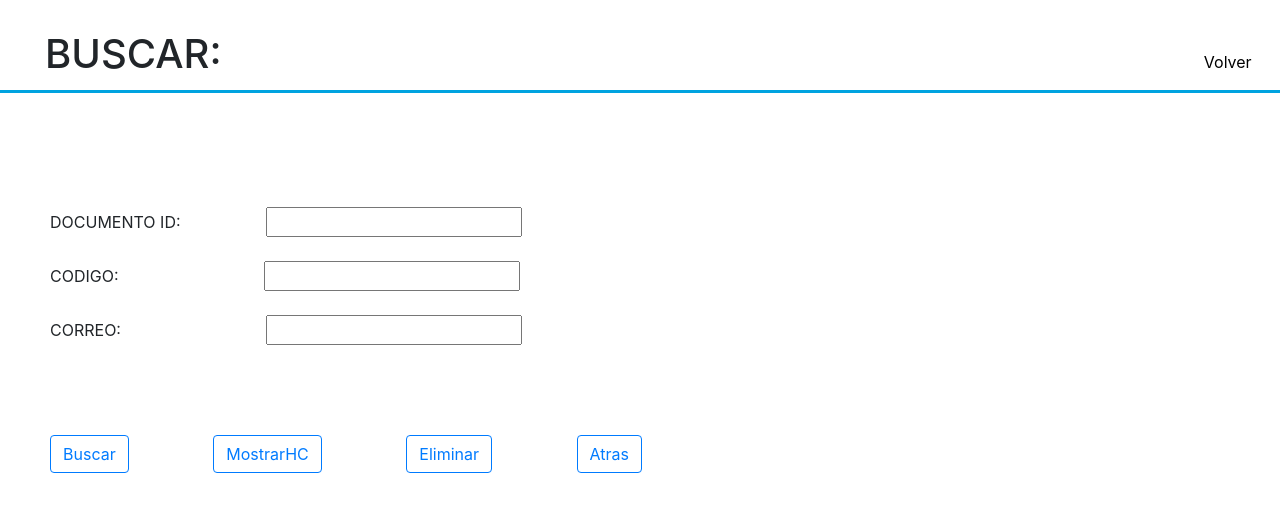
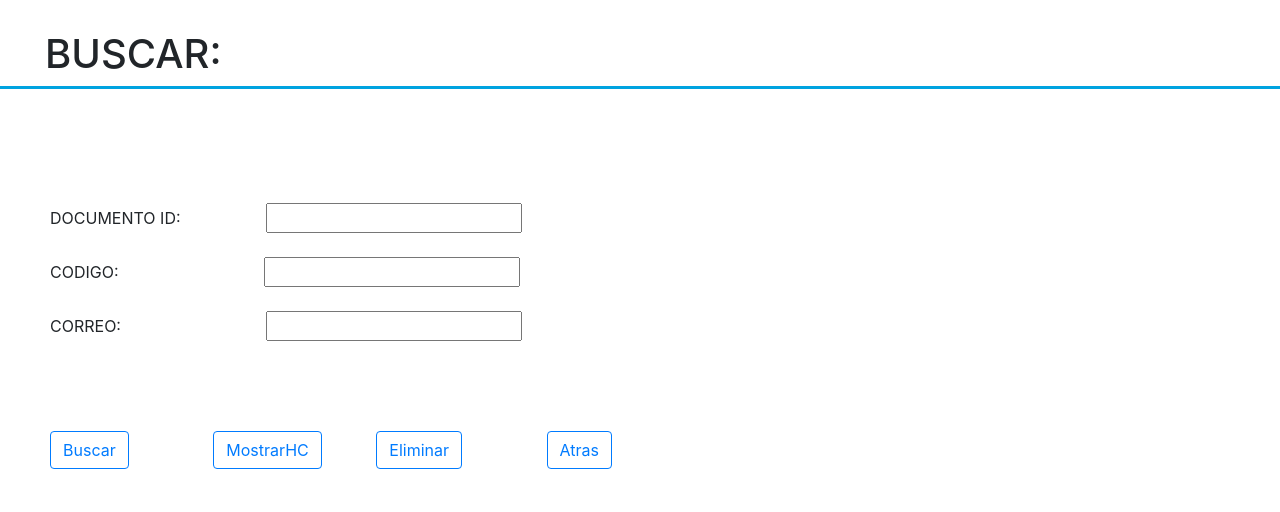
Before and after one commit to icaldasr/GranEscala_grupoA, a Flask app: page /Buscar in a window 1280 px wide. Shown: the top 512 px of the page. Run offline with Flask 2, Linux system fonts and the light colour scheme; some libraries are stand-ins or nearby versions.

```diff
--- a/templates/admin_2.html
+++ b/templates/admin_2.html
@@ -7,8 +7,12 @@
     href="https://stackpath.bootstrapcdn.com/bootstrap/4.4.1/css/bootstrap.min.css"
     integrity="sha384-Vkoo8x4CGsO3+Hhxv8T/Q5PaXtkKtu6ug5TOeNV6gBiFeWPGFN9MuhOf23Q9Ifjh"
     crossorigin="anonymous">
+
+
     <link rel="stylesheet"  type= "text/css" href= "{{ url_for('static',filename='styles/registrar.css') }}">
-	<link rel="stylesheet"  type= "text/css" href= "{{ url_for('static',filename='styles/main.css') }}">
+    <link rel="stylesheet"  type= "text/css" href= "{{ url_for('static',filename='styles/main.css') }}">
+
+
     <link href='https://fonts.googleapis.com/css?family=Pacifico' rel='stylesheet' type='text/css'>
     <link href='https://fonts.googleapis.com/css?family=Lato:400,300,700' rel='stylesheet' type='text/css'>
     <link href="https://fonts.googleapis.com/css?family=Lato" rel="stylesheet">
@@ -21,10 +25,12 @@
   <meta name="viewport" content="width=device-width, initial-scale=1">
   <link href="bootstrap/css/bootstrap.min.css" rel="stylesheet">
   <link href="CustomStyles.css" rel="stylesheet" />
-<title>Buscar</title>
+
 
 </head>
 <body>
+
+    <title>Buscar</title>
     <header>
         <nav >
             <ul class="no-lista margen-abajo">
@@ -39,7 +45,6 @@
                 <li class="col-md-1 inline-block margen"><a href="menu.html">SERVICIOS</a></li>
                 <li class="col-md-1 inline-block margen"><a href="menu.html">ESCRIBENOS</a></li> -->
 
-                <li class="inline-block"><a href="#"><p style="color:black" align="right">Volver</p></a></li>
     <!-- 			<li class="col-md-1 inline-block margen"><a href="menu.html">BLOG</a></li>
      -->
 
@@ -72,10 +77,10 @@
 
 
 
-    <button type="button" class="btn btn-outline-primary agregarEspacioizq espacio-arriba2">Buscar</button>
-    <button type="button" class="btn btn-outline-primary espacio-botones espacio-arriba2">MostrarHC</button>
-    <button type="button" class="btn btn-outline-primary espacio-botones espacio-arriba2">Eliminar</button>
-    <button type="button" class="btn btn-outline-primary espacio-botones espacio-arriba2">Atras</button>
+    <a href="/Buscar"><button type="submit" class="btn btn-outline-primary agregarEspacioizq espacio-arriba2" value="call_flask_funtion">Buscar</button></a>
+    <a href="/MostrarHC"><button type="submit" class="btn btn-outline-primary espacio-botones espacio-arriba2" value="call_flask_funtion">MostrarHC</button></a>
+    <a href="/Eliminar"><button type="submit" class="btn btn-outline-primary agregarEspacioizq espacio-arriba2" value="call_flask_funtion">Eliminar</button></a>
+    <a href="/Atras"><button type="submit" class="btn btn-outline-primary espacio-botones espacio-arriba2" value="call_flask_funtion">Atras</button></a>
 
 
 
```
